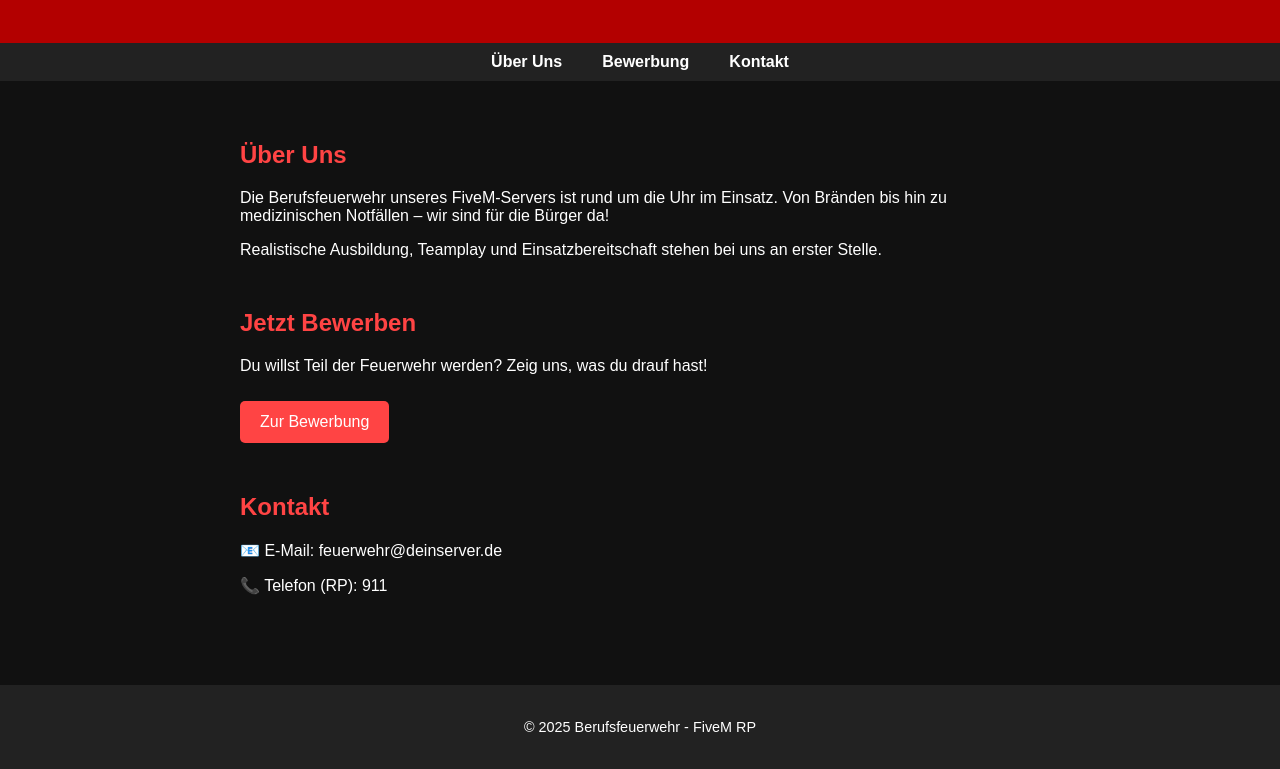
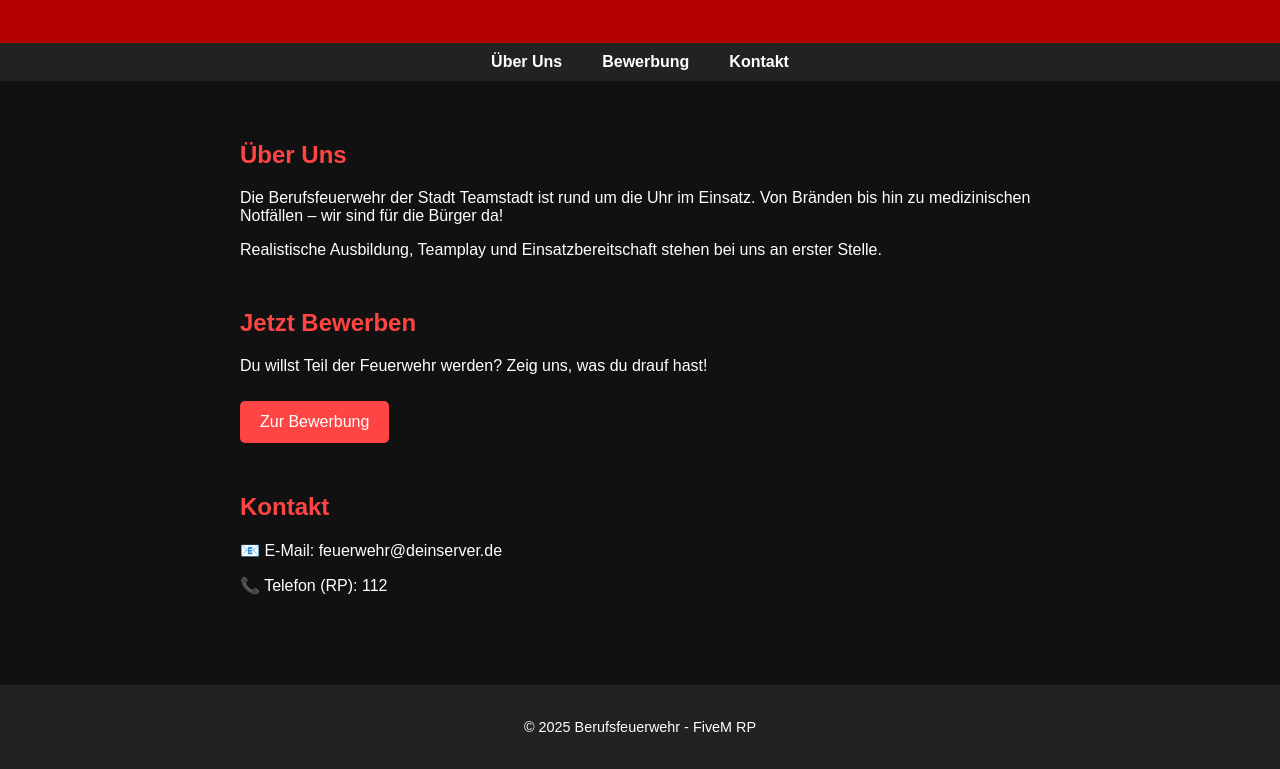
Before and after one commit to richardmeyer603-pixel/teamstadt-berufsfeuerwehr, a plain HTML site: page index.html in a window 1280 px wide. Shown: the part 245-1014 px from the top of the page. Drawn offline with Linux system fonts and the light colour scheme.

Commit message:
Add files via upload

```diff
--- a/index.html
+++ b/index.html
@@ -22,20 +22,20 @@
     <main>
         <section id="ueber">
             <h2>Über Uns</h2>
-            <p>Die Berufsfeuerwehr unseres FiveM-Servers ist rund um die Uhr im Einsatz. Von Bränden bis hin zu medizinischen Notfällen – wir sind für die Bürger da!</p>
+            <p>Die Berufsfeuerwehr der Stadt Teamstadt ist rund um die Uhr im Einsatz. Von Bränden bis hin zu medizinischen Notfällen – wir sind für die Bürger da!</p>
             <p>Realistische Ausbildung, Teamplay und Einsatzbereitschaft stehen bei uns an erster Stelle.</p>
         </section>
 
         <section id="bewerbung">
             <h2>Jetzt Bewerben</h2>
             <p>Du willst Teil der Feuerwehr werden? Zeig uns, was du drauf hast!</p>
-            <a class="btn" href="https://discord.gg/DEIN-DISCORD" target="_blank">Zur Bewerbung</a>
+            <a class="btn" href="https://discord.gg/QZ9PYur8uX" target="_blank">Zur Bewerbung</a>
         </section>
 
         <section id="kontakt">
             <h2>Kontakt</h2>
             <p>📧 E-Mail: feuerwehr@deinserver.de</p>
-            <p>📞 Telefon (RP): 911</p>
+            <p>📞 Telefon (RP): 112</p>
         </section>
     </main>
 
```
